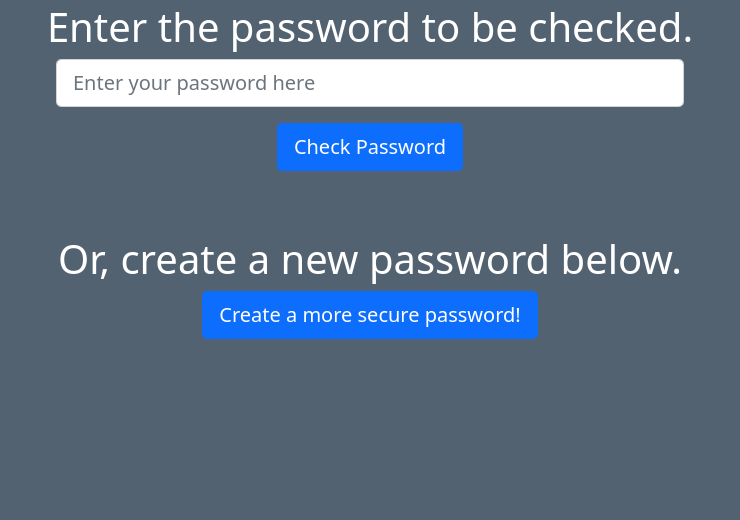
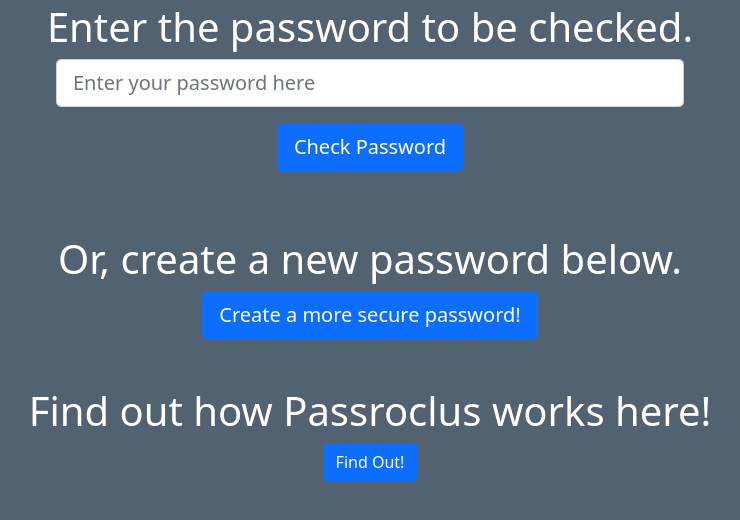
Before and after one commit to cybersomething/passroclus, a Flask app: page / in a window 1280 px wide. Shown: the part 181-701 px from the top of the page, without its empty margins (270-1010 px from the left). Run offline with Flask 2, Linux system fonts and the light colour scheme.

Commit message:
Update index.html

```diff
--- a/templates/index.html
+++ b/templates/index.html
@@ -32,6 +32,10 @@
         <form action ="/creator" method = "post">
         <input type="submit" class="btn btn-primary btn-lg" value="Create a more secure password!">
         </form>
+        <br>
+        <br>
+        <h1>Find out how Passroclus works here!</h1>
+        <a class="btn btn-primary" href="/FAQ" role="button">Find Out!</a>
 </div>
   <script src="https://cdn.jsdelivr.net/npm/bootstrap@5.0.0-beta2/dist/js/bootstrap.bundle.min.js" integrity="sha384-b5kHyXgcpbZJO/tY9Ul7kGkf1S0CWuKcCD38l8YkeH8z8QjE0GmW1gYU5S9FOnJ0" crossorigin="anonymous"></script>
 </body>
```
